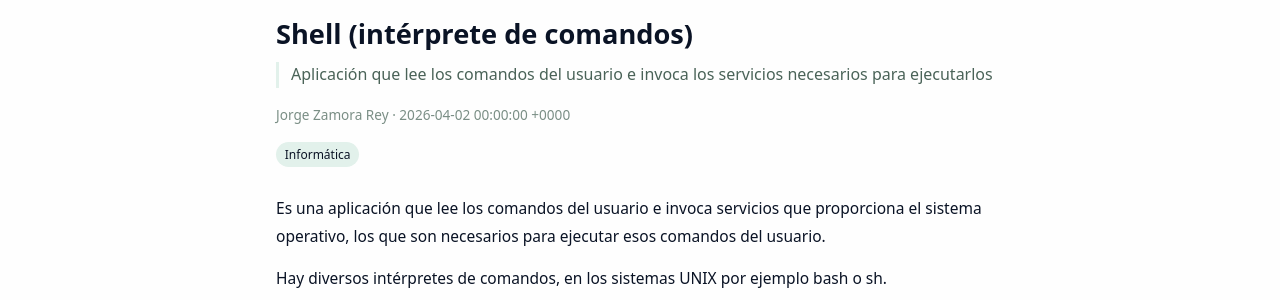
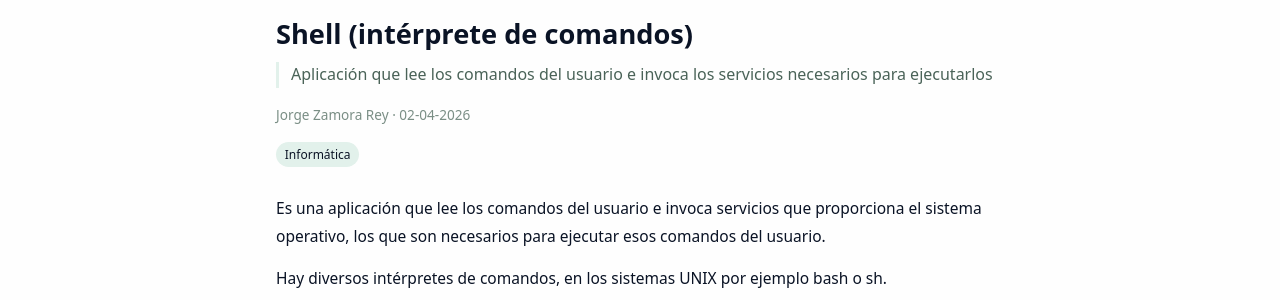
Before and after one commit to Circuigramas/glosario_pln, a Jekyll site: the page built from _terms/shell.md, in a window 1280 px wide. Shown: the part 237-537 px from the top of the page. Built offline with Jekyll 4.4.1, drawn with Linux system fonts in a browser that asks for light colours.

Commit message:
Fix date display to omit time component: we store dates in YYYY-MM-DD format so Jekyll parses them correctly and renders only the date.

```diff
--- a/_layouts/term.html
+++ b/_layouts/term.html
@@ -17,7 +17,7 @@ layout: default
     <p class="term-meta">
       {% if page.author %}<span class="term-author">{{ page.author }}</span>{% endif %}
       {% if page.author and page.date %} · {% endif %}
-      {% if page.date %}<span class="term-date">{{ page.date }}</span>{% endif %}
+      {% if page.date %}<span class="term-date">{{ page.date | date: "%d-%m-%Y" }}</span>{% endif %}
     </p>
   {% endif %}
 
--- a/_terms/shell.md
+++ b/_terms/shell.md
@@ -2,7 +2,7 @@
 title: "Shell (intérprete de comandos)"
 summary: "Aplicación que lee los comandos del usuario e invoca los servicios necesarios para ejecutarlos"
 author: Jorge Zamora Rey
-date: 02-04-2026
+date: 2026-04-02
 tags:
   - Informática
 ---
```
Also changed, not shown: _terms/pln.md (+1 -1 lines), README.md.
